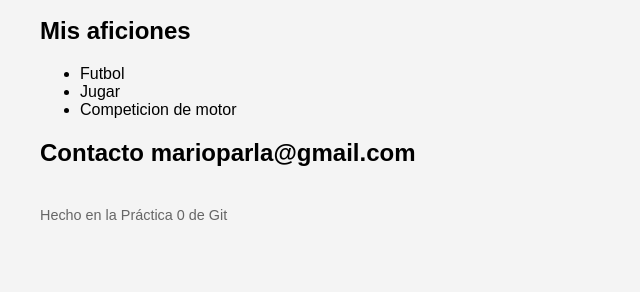
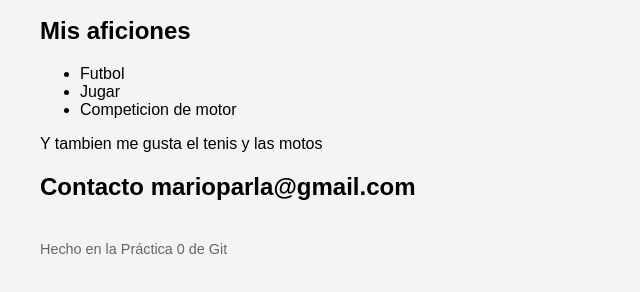
Before and after one commit to Mariete-maker/Practica-git3, a plain HTML site: page index.html in a window 1280 px wide. Shown: the part 236-528 px from the top of the page, without its empty margins (0-640 px from the left). Drawn offline with Linux system fonts and the light colour scheme.

Commit message:
Edita el párrafo desde GitHub

```diff
--- a/index.html
+++ b/index.html
@@ -18,6 +18,7 @@
     <li>Jugar</li>
     <li>Competicion de motor</li>
   </ul>
+    <p>Y tambien me gusta el tenis y las motos</p>
   <h2>Contacto marioparla@gmail.com</h2>
   <footer><p>Hecho en la Práctica 0 de Git</p></footer>
 </body>
```
